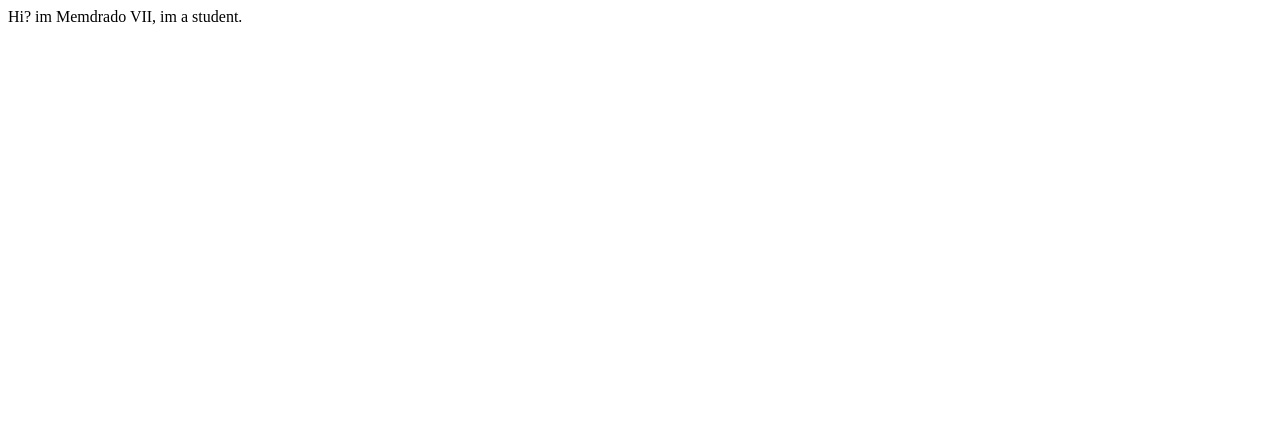
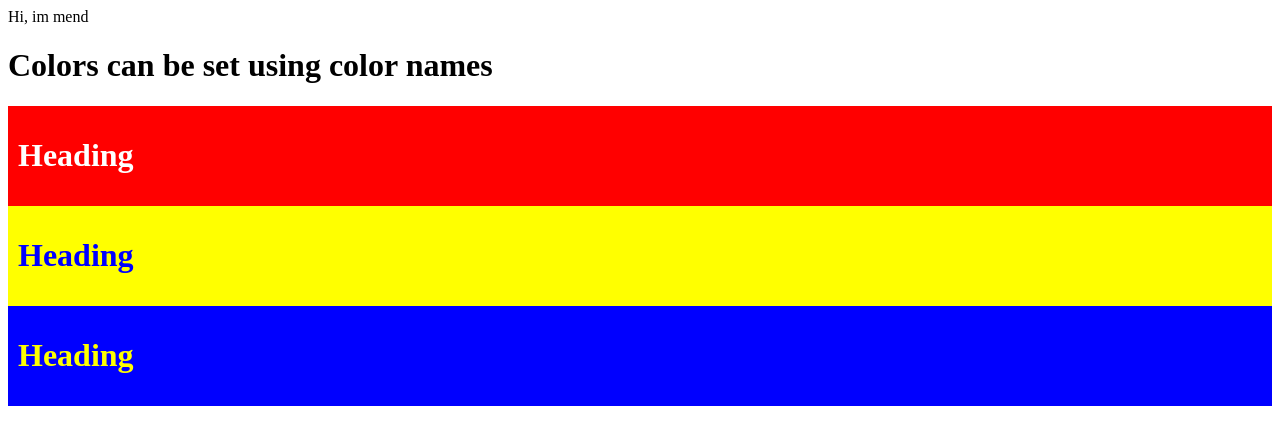
Before and after one commit to Mends7/myfirstpage, a plain HTML site: page index.html in a window 1280 px wide. Drawn offline with Linux system fonts and the light colour scheme.

Commit message:
Update index.html

```diff
--- a/index.html
+++ b/index.html
@@ -1,6 +1,23 @@
 <!DOCTYPE html>
 <html>
-  <body>
-    Hi? im Memdrado VII, im a student.
-  </body>
+<style>
+div {padding:10px;}
+</style>
+<body>
+Hi, im mend
+<h1>Colors can be set using color names</h1>
+
+<div style="background-color:red">
+  <h1 style="color:white">Heading</h1>
+</div>
+
+<div style="background-color:yellow">
+  <h1 style="color:blue">Heading</h1>
+</div>
+
+<div style="background-color:blue">
+  <h1 style="color:yellow">Heading</h1>
+</div>
+
+</body>
 </html>
```
